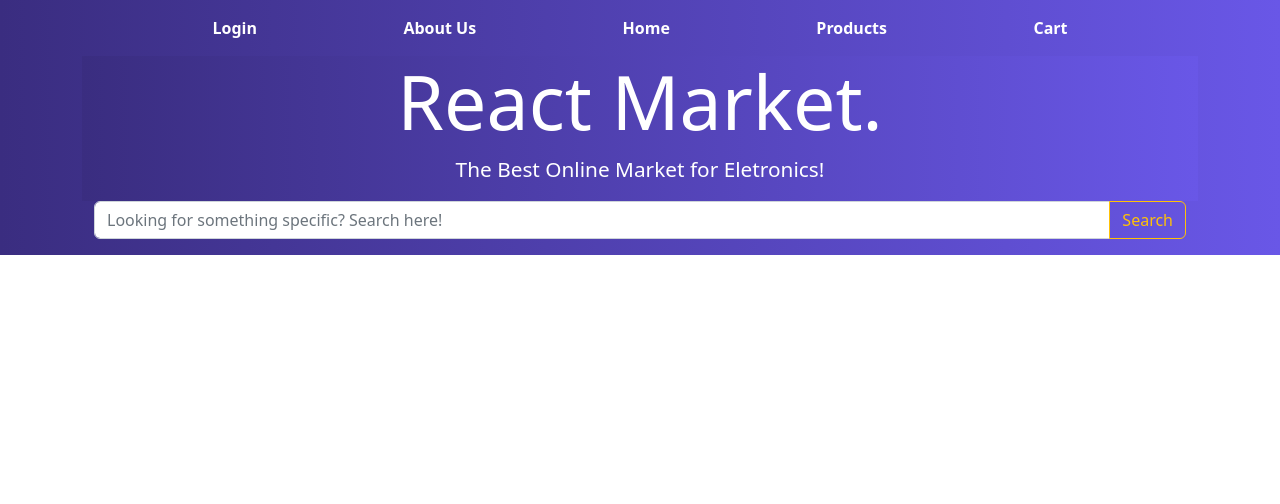
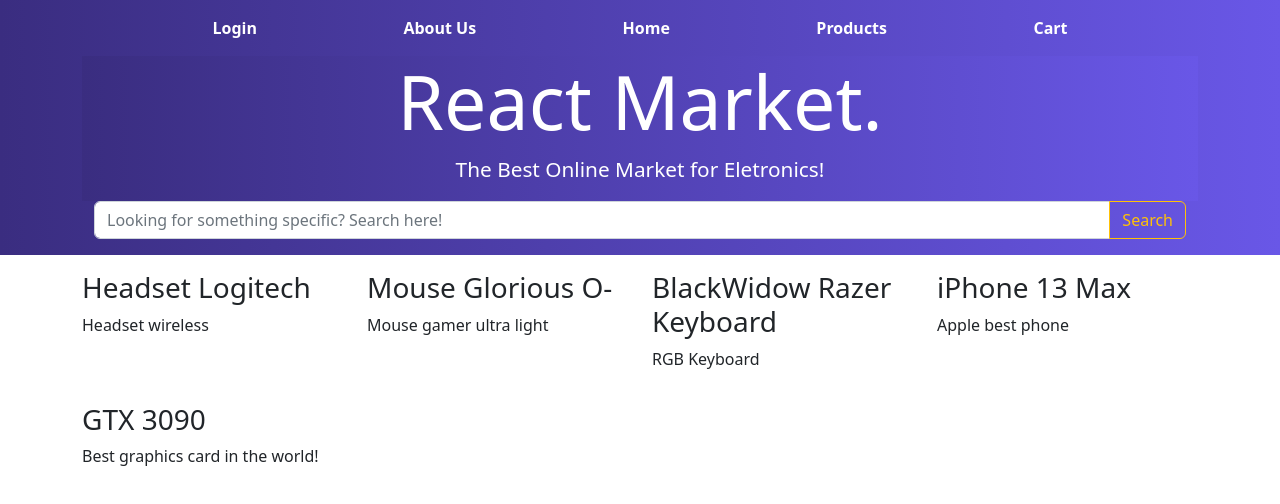
Before and after one commit to LuisEduardo-M/React_Market, a React (Create React App) app: page / in a window 1280 px wide. Shown: the top 504 px of the page. Built offline with nearby package versions, Linux system fonts and the light colour scheme; the HTML template or start-up script is replaced by a standard one.

Commit message:
outputting products data in products grid

```diff
--- a/src/App.js
+++ b/src/App.js
@@ -3,11 +3,13 @@
 import Header from "./components/Header";
 
 import 'bootstrap/dist/css/bootstrap.min.css';
+import ProductsGrid from "./components/Products/ProductsGrid";
 
 function App() {
   return (
     <>
       <Header />
+      <ProductsGrid />
     </>
   );
 }
--- /dev/null
+++ b/src/components/Products/ProductCard.jsx
@@ -0,0 +1,16 @@
+import React from "react";
+
+const ProductCard = ({ products }) => {
+    //console.log(products)
+
+    return (
+        <div>
+            <h3>{products.title}</h3>
+            <p>
+                {products.description}
+            </p>
+        </div>
+    );
+}
+
+export default ProductCard;
--- /dev/null
+++ b/src/components/Products/ProductsGrid.jsx
@@ -0,0 +1,22 @@
+import React from "react";
+import ProductCard from "./ProductCard";
+
+import data from "./assets/productsData";
+
+const ProductsGrid = () => {
+
+    return (
+        <div className="container">
+            <div className="row">
+
+                {data.products.map(product => (
+                    <div key={product.id} className="col-md-3 mt-3">
+                        <ProductCard products={product} />
+                    </div>
+                ))}
+            </div>
+        </div>
+    );
+}
+
+export default ProductsGrid;
--- /dev/null
+++ b/src/components/Products/assets/productsData.js
@@ -0,0 +1,35 @@
+const data = {
+    products: [
+        {
+            id: 1,
+            title: "Headset Logitech",
+            description: "Headset wireless"
+        },
+
+        {
+            id: 2,
+            title: "Mouse Glorious O-",
+            description: "Mouse gamer ultra light"
+        },
+
+        {
+            id: 3,
+            title: "BlackWidow Razer Keyboard",
+            description: "RGB Keyboard"
+        },
+
+        {
+            id: 4,
+            title: "iPhone 13 Max",
+            description: "Apple best phone"
+        },
+
+        {
+            id: 5,
+            title: "GTX 3090",
+            description: "Best graphics card in the world!"
+        },
+    ]
+}
+
+export default data;
```
